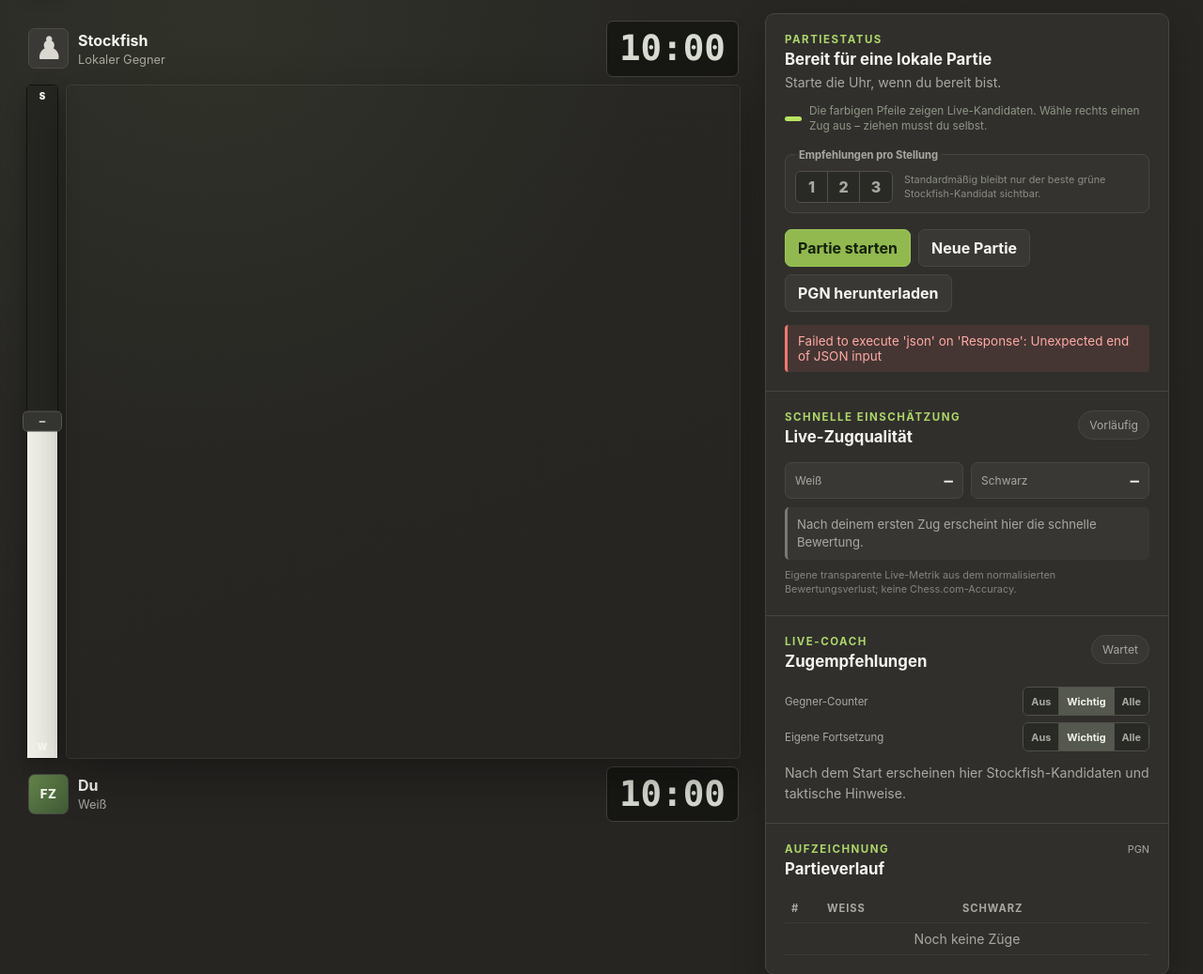
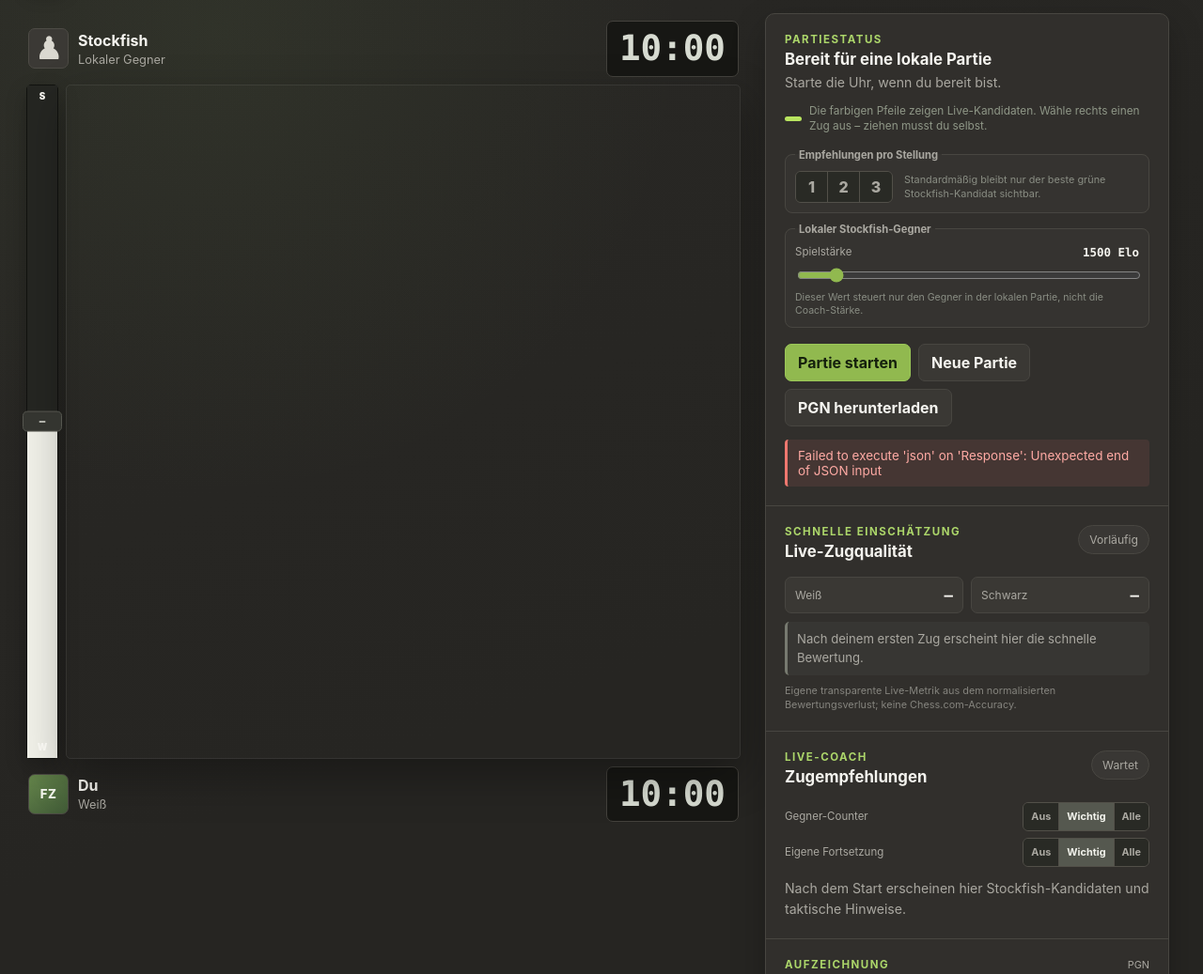
Before and after one commit to FelixZimmermannDev/pi-agent-sound-notifier, a Flask app: page / in a window 1280 px wide. Shown: the part 72-1109 px from the top of the page at 94% size. Run offline with Flask 3, Linux system fonts and the light colour scheme; data that the repository does not hold is empty.

Commit message:
Add pre-game local bot Elo control

```diff
--- a/src/chess_analysis_coach/static/app.css
+++ b/src/chess_analysis_coach/static/app.css
@@ -612,6 +612,57 @@
   opacity: 0.46;
 }
 
+.opponent-setting {
+  display: grid;
+  grid-template-columns: 1fr;
+  gap: 7px;
+  margin: 10px 0 0;
+  border: 1px solid var(--border);
+  border-radius: 8px;
+  background: rgb(255 255 255 / 2%);
+  padding: 10px;
+}
+
+.opponent-setting legend {
+  padding: 0 4px;
+  color: var(--muted);
+  font-size: 0.7rem;
+  font-weight: 700;
+}
+
+.opponent-setting label {
+  display: flex;
+  align-items: center;
+  justify-content: space-between;
+  color: var(--muted);
+  font-size: 0.72rem;
+}
+
+.opponent-setting output {
+  color: var(--text);
+  font-family: "Cascadia Mono", Consolas, monospace;
+  font-size: 0.78rem;
+  font-weight: 800;
+}
+
+.opponent-setting input[type="range"] {
+  width: 100%;
+  accent-color: var(--accent);
+  cursor: pointer;
+}
+
+.opponent-setting input[type="range"]:disabled {
+  cursor: not-allowed;
+  opacity: 0.45;
+}
+
+.opponent-setting p {
+  margin: 0;
+  color: #898d83;
+  font-size: 0.66rem;
+  line-height: 1.35;
+}
+
 .button-row {
   display: flex;
   flex-wrap: wrap;
--- a/src/chess_analysis_coach/static/app.js
+++ b/src/chess_analysis_coach/static/app.js
@@ -24,11 +24,14 @@
 const forecastModeButtons = Array.from(
   document.querySelectorAll("[data-forecast-mode]"),
 );
+const botEloSlider = document.querySelector("#bot-elo-slider");
+const botEloValue = document.querySelector("#bot-elo-value");
 
 let gameState = null;
 let selectedSquare = null;
 let selectedCandidateUci = null;
 let selectedRecommendationCount = 1;
+let selectedBotElo = 1500;
 let opponentForecastMode = "relevant";
 let ownForecastMode = "relevant";
 let queuedPremoveUci = null;
@@ -62,6 +65,7 @@
   const availableCandidates = nextState.recommendation.map(candidate => candidate.uci);
   gameState = nextState;
   selectedRecommendationCount = nextState.candidate_count;
+  selectedBotElo = nextState.bot_elo;
   stateReceivedAt = performance.now();
   if (positionChanged || !nextState.is_player_turn) {
     selectedSquare = null;
@@ -444,7 +448,8 @@
   document.querySelector("#bottom-player-name").textContent = "Du";
   document.querySelector("#bottom-player-detail").textContent = playerIsWhite ? "Weiß" : "Schwarz";
   document.querySelector("#top-player-name").textContent = "Stockfish";
-  document.querySelector("#top-player-detail").textContent = playerIsWhite ? "Schwarz · lokaler Gegner" : "Weiß · lokaler Gegner";
+  const opponentColor = playerIsWhite ? "Schwarz" : "Weiß";
+  document.querySelector("#top-player-detail").textContent = `${opponentColor} · Stockfish Elo ${gameState.bot_elo}`;
 }
 
 function renderEvaluationBar() {
@@ -480,6 +485,9 @@
     button.setAttribute("aria-pressed", isSelected ? "true" : "false");
     button.disabled = gameState.started || requestInProgress;
   });
+  botEloSlider.value = selectedBotElo;
+  botEloValue.textContent = `${selectedBotElo} Elo`;
+  botEloSlider.disabled = gameState.started || requestInProgress;
 }
 
 function renderForecastControls() {
@@ -748,6 +756,12 @@
   errorMessage.textContent = "";
 }
 
+botEloSlider.addEventListener("input", () => {
+  if (gameState?.started || requestInProgress) return;
+  selectedBotElo = Number(botEloSlider.value);
+  botEloValue.textContent = `${selectedBotElo} Elo`;
+});
+
 forecastModeButtons.forEach(button => {
   button.addEventListener("click", () => {
     if (button.dataset.forecastSide === "opponent") {
@@ -776,7 +790,10 @@
   try {
     const state = await requestJson("/api/game/start", {
       method: "POST",
-      body: JSON.stringify({ candidate_count: selectedRecommendationCount }),
+      body: JSON.stringify({
+        candidate_count: selectedRecommendationCount,
+        bot_elo: selectedBotElo,
+      }),
     });
     applyState(state);
     requestOpeningBotMove = state.started && !state.game_over && !state.is_player_turn;
--- a/src/chess_analysis_coach/templates/index.html
+++ b/src/chess_analysis_coach/templates/index.html
@@ -91,6 +91,12 @@
           </div>
           <p>Standardmäßig bleibt nur der beste grüne Stockfish-Kandidat sichtbar.</p>
         </fieldset>
+        <fieldset id="opponent-setting" class="opponent-setting">
+          <legend>Lokaler Stockfish-Gegner</legend>
+          <label for="bot-elo-slider">Spielstärke <output id="bot-elo-value" for="bot-elo-slider">1500 Elo</output></label>
+          <input id="bot-elo-slider" type="range" min="1320" max="3190" step="10" value="1500">
+          <p>Dieser Wert steuert nur den Gegner in der lokalen Partie, nicht die Coach-Stärke.</p>
+        </fieldset>
         <div class="button-row">
           <button id="start-button" class="primary-button" type="button">Partie starten</button>
           <button id="reset-button" class="secondary-button" type="button">Neue Partie</button>
--- a/src/chess_analysis_coach/web.py
+++ b/src/chess_analysis_coach/web.py
@@ -42,11 +42,23 @@
         candidate_count = (
             payload.get("candidate_count") if isinstance(payload, dict) else None
         )
+        bot_elo = payload.get("bot_elo") if isinstance(payload, dict) else None
         if candidate_count is not None and (
             isinstance(candidate_count, bool) or not isinstance(candidate_count, int)
         ):
             return jsonify(error="Recommendation count must be a whole number."), 400
-        return jsonify(asdict(game.start(candidate_count=candidate_count)))
+        if bot_elo is not None and (
+            isinstance(bot_elo, bool) or not isinstance(bot_elo, int)
+        ):
+            return jsonify(error="Bot Elo must be a whole number."), 400
+        return jsonify(
+            asdict(
+                game.start(
+                    candidate_count=candidate_count,
+                    bot_elo=bot_elo,
+                )
+            )
+        )
 
     @app.post("/api/game/move")
     def play_move() -> Response:
```
Also changed, not shown: src/chess_analysis_coach/web_game.py (+32 -9 lines), tests/test_web.py (+15 -1 lines), tests/test_web_game.py (+21 -1 lines).
